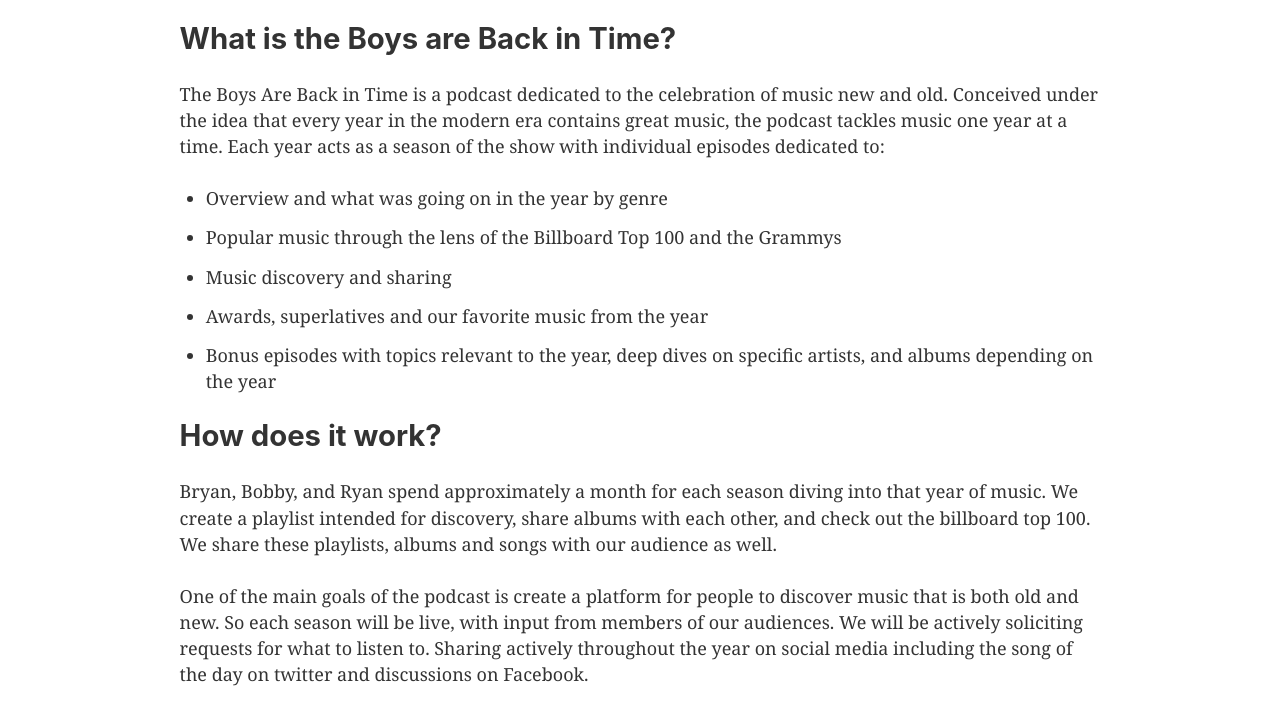
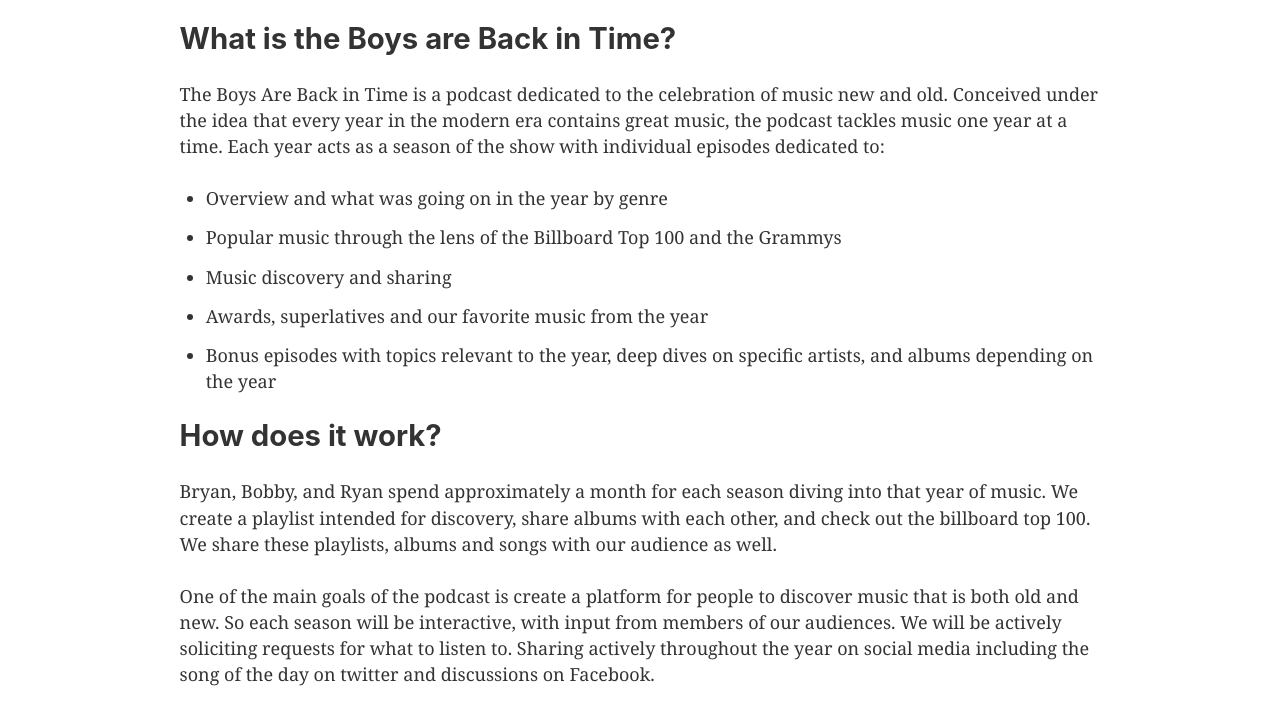
Before and after one commit to TheBoysareBackinTime/the-boys-are-back-in-time, a Gatsby site: page /about-us in a window 1280 px wide. Shown: the part 223-933 px from the top of the page. Built offline with nearby package versions, Linux system fonts and the light colour scheme; Gatsby itself is replaced by a stand-in of ours.

Commit message:
About page copy change

```diff
--- a/src/pages/about-us.js
+++ b/src/pages/about-us.js
@@ -38,11 +38,11 @@ const SecondPage = () => (
     </p>
     <p>
       One of the main goals of the podcast is create a platform for people to
-      discover music that is both old and new. So each season will be live, with
-      input from members of our audiences. We will be actively soliciting
-      requests for what to listen to. Sharing actively throughout the year on
-      social media including the song of the day on twitter and discussions on
-      Facebook.
+      discover music that is both old and new. So each season will be
+      interactive, with input from members of our audiences. We will be actively
+      soliciting requests for what to listen to. Sharing actively throughout the
+      year on social media including the song of the day on twitter and
+      discussions on Facebook.
     </p>
     <p>
       Every year is available for selection from 1965 up to the present year.
```
